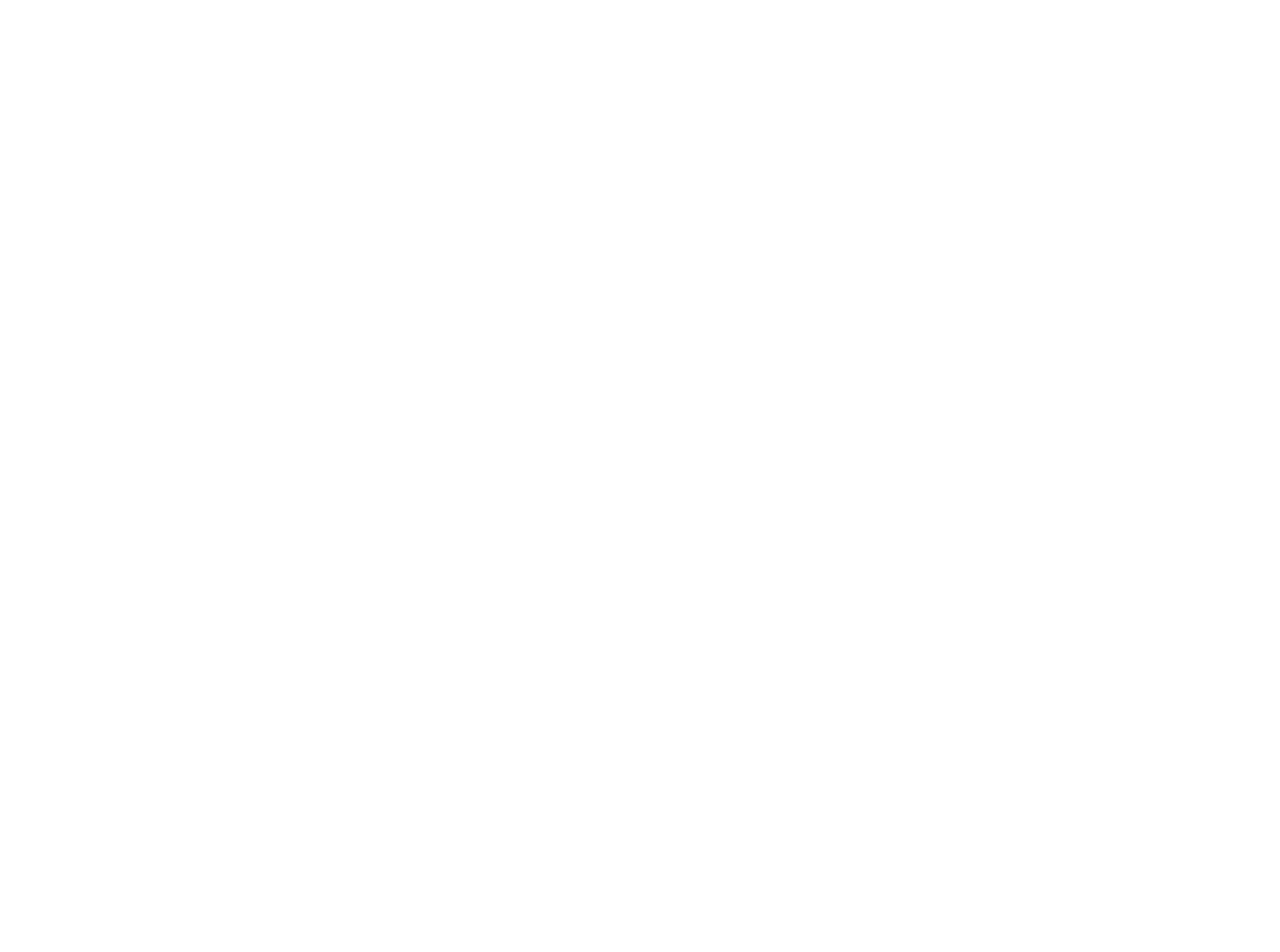
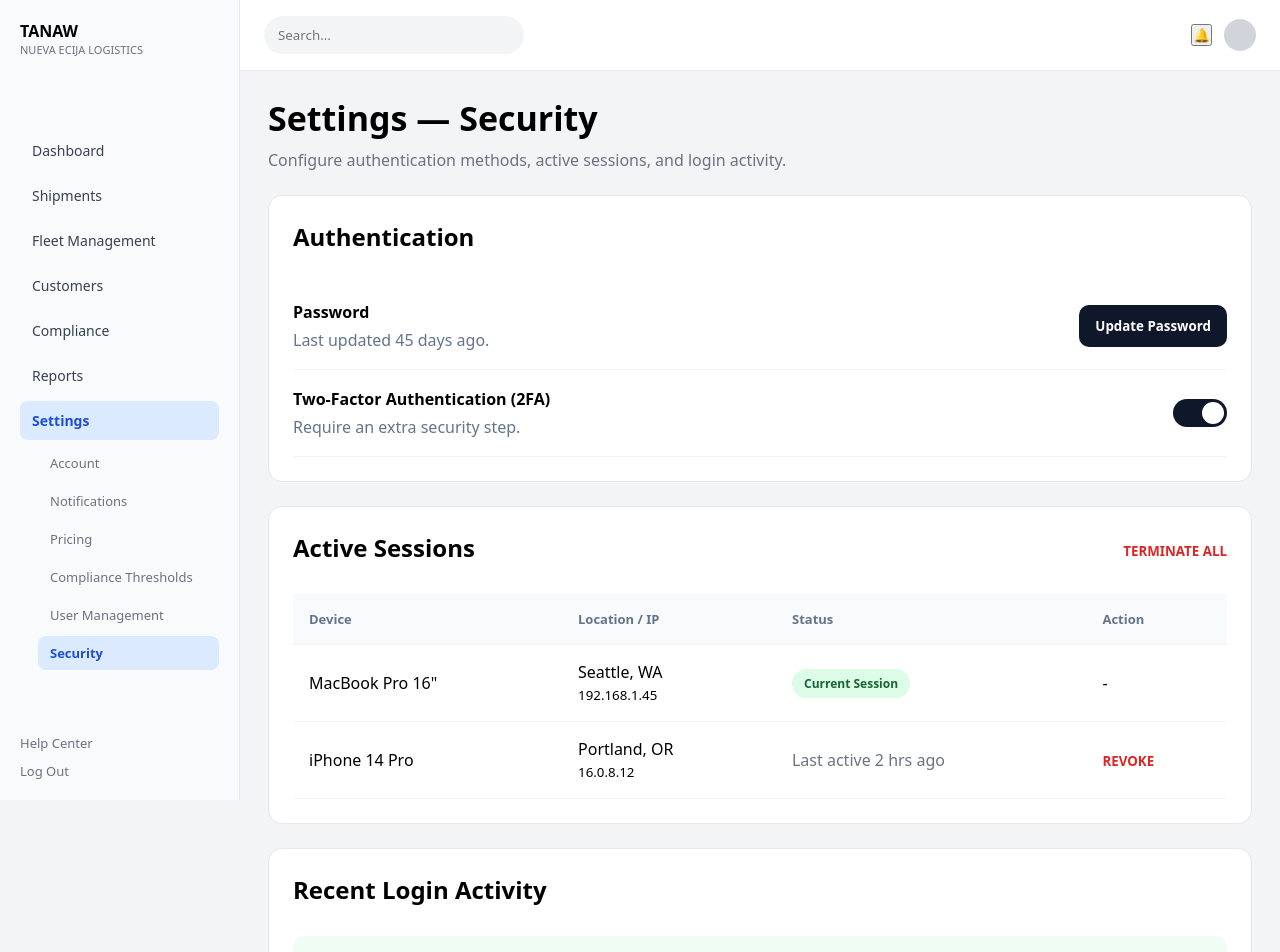
Before and after one commit to NavhiAngeles/mabutol-trucking-react, a React (Vite) app: page /Settings/security in a window 1280 px wide. Before the commit this address had no page. Shown: the top 952 px of the page. Before the commit the page ends 800 px from the top, so only its background shows below. Built offline with nearby package versions, Linux system fonts and the light colour scheme.

Commit message:
all settings done

```diff
--- /dev/null
+++ b/src/pages/Settings/Security/security.css
@@ -0,0 +1,212 @@
+
+
+/* =========================
+HEADER
+========================= */
+
+.page-header {
+  margin-bottom: 24px;
+}
+
+.page-header h2 {
+  font-size: 34px;
+  margin-bottom: 8px;
+}
+
+.page-header p {
+  color: #6B7280;
+}
+
+/* =========================
+CARDS
+========================= */
+
+.settings-card {
+  background: white;
+
+  border-radius: 14px;
+
+  border: 1px solid #E5E7EB;
+
+  padding: 24px;
+
+  margin-bottom: 24px;
+}
+
+.card-header {
+  margin-bottom: 24px;
+}
+
+.card-header h3 {
+  font-size: 24px;
+}
+
+/* =========================
+SECURITY ROW
+========================= */
+
+.security-row {
+  display: flex;
+  justify-content: space-between;
+  align-items: center;
+
+  padding: 18px 0;
+
+  border-bottom: 1px solid #F1F5F9;
+}
+
+.security-row p {
+  color: #64748B;
+  margin-top: 6px;
+}
+
+/* =========================
+BUTTONS
+========================= */
+
+.primary-btn {
+  padding: 12px 16px;
+
+  border: none;
+
+  border-radius: 10px;
+
+  background: #0F172A;
+
+  color: white;
+
+  cursor: pointer;
+
+  font-weight: 600;
+}
+
+.danger-btn,
+.revoke-btn {
+  border: none;
+
+  background: none;
+
+  color: #DC2626;
+
+  font-weight: 700;
+
+  cursor: pointer;
+}
+
+/* =========================
+TOGGLE
+========================= */
+
+.toggle {
+  width: 54px;
+  height: 28px;
+
+  border-radius: 20px;
+
+  background: #CBD5E1;
+
+  position: relative;
+}
+
+.toggle.active {
+  background: #0F172A;
+}
+
+.toggle-circle {
+  width: 22px;
+  height: 22px;
+
+  background: white;
+
+  border-radius: 50%;
+
+  position: absolute;
+
+  top: 3px;
+  left: 29px;
+}
+
+/* =========================
+TABLE
+========================= */
+
+.session-table {
+  width: 100%;
+
+  border-collapse: collapse;
+}
+
+.session-table th,
+.session-table td {
+  padding: 16px;
+
+  border-bottom: 1px solid #F1F5F9;
+
+  text-align: left;
+}
+
+.session-table th {
+  background: #F8FAFC;
+
+  color: #64748B;
+
+  font-size: 13px;
+}
+
+/* =========================
+STATUS
+========================= */
+
+.status.current {
+  display: inline-flex;
+
+  padding: 6px 12px;
+
+  background: #DCFCE7;
+
+  color: #166534;
+
+  border-radius: 20px;
+
+  font-size: 12px;
+
+  font-weight: 600;
+}
+
+.inactive {
+  color: #6B7280;
+}
+
+/* =========================
+ACTIVITY
+========================= */
+
+.activity-list {
+  display: flex;
+  flex-direction: column;
+
+  gap: 16px;
+}
+
+.activity-item {
+  display: flex;
+  justify-content: space-between;
+  align-items: center;
+
+  padding: 18px;
+
+  border-radius: 10px;
+}
+
+.activity-item.success {
+  background: #F0FDF4;
+}
+
+.activity-item.failed {
+  background: #FEF2F2;
+}
+
+.activity-item p {
+  color: #64748B;
+  margin-top: 4px;
+}
--- /dev/null
+++ b/src/pages/Settings/Security/security.jsx
@@ -0,0 +1,264 @@
+import { useNavigate } from "react-router-dom";
+import "./security.css";
+
+export default function Security() {
+  const navigate = useNavigate();
+
+  return (
+    <div className="dashboard">
+      {/* Sidebar */}
+      <aside className="sidebar">
+        <div className="sidebar-top">
+          <h2>TANAW</h2>
+          <p>NUEVA ECIJA LOGISTICS</p>
+        </div>
+
+        <nav className="menu">
+          <div
+            className="menu-item"
+            onClick={() => navigate("/dashboard")}
+          >
+            Dashboard
+          </div>
+          <div
+            className="menu-item"
+            onClick={() => navigate("/shipment")}
+          >
+            Shipments
+          </div>
+          <div
+            className="menu-item"
+            onClick={() => navigate("/fleet")}
+          >
+            Fleet Management
+          </div>
+          <div
+            className="menu-item"
+            onClick={() => navigate("/customer")}
+          >
+            Customers
+          </div>
+          <div
+            className="menu-item"
+            onClick={() => navigate("/compliance")}
+          >
+            Compliance
+          </div>
+          <div
+            className="menu-item"
+            onClick={() => navigate("/report/overview")}
+          >
+            Reports
+          </div>
+
+          {/* Settings */}
+          <div className="menu-group">
+            <div className="menu-item active">
+              Settings
+            </div>
+
+            <div className="submenu">
+              <div
+                className="submenu-item"
+                onClick={() => navigate("/settings/account")}
+              >
+                Account
+              </div>
+
+              <div
+                className="submenu-item"
+                onClick={() => navigate("/settings/notification")}
+              >
+                Notifications
+              </div>
+
+              <div
+                className="submenu-item"
+                onClick={() => navigate("/settings/pricing")}
+              >
+                Pricing
+              </div>
+
+              <div
+                className="submenu-item"
+                onClick={() => navigate("/settings/complianceThreshold")}
+              >
+                Compliance Thresholds
+              </div>
+
+              <div
+                className="submenu-item"
+                onClick={() => navigate("/settings/userManagement")}
+              >
+                User Management
+              </div>
+
+              <div
+                className="submenu-item active"
+                onClick={() => navigate("/settings/security")}
+              >
+                Security
+              </div>
+            </div>
+          </div>
+        </nav>
+
+        <div className="sidebar-bottom">
+          <span>Help Center</span>
+          <span>Log Out</span>
+        </div>
+      </aside>
+
+      {/* Main */}
+      <main className="main">
+        {/* Topbar */}
+        <header className="topbar">
+          <input
+            type="text"
+            placeholder="Search..."
+          />
+
+          <div className="topbar-right">
+            <button>🔔</button>
+            <div className="avatar"></div>
+          </div>
+        </header>
+
+        {/* Content */}
+        <section className="content">
+          {/* Header */}
+          <div className="page-header">
+            <div>
+              <h2>Settings — Security</h2>
+              <p>
+                Configure authentication methods,
+                active sessions, and login activity.
+              </p>
+            </div>
+          </div>
+
+          {/* Authentication */}
+          <div className="settings-card">
+            <div className="card-header">
+              <h3>Authentication</h3>
+            </div>
+
+            <div className="security-row">
+              <div>
+                <strong>Password</strong>
+                <p>Last updated 45 days ago.</p>
+              </div>
+              <button className="primary-btn">
+                Update Password
+              </button>
+            </div>
+
+            <div className="security-row">
+              <div>
+                <strong>
+                  Two-Factor Authentication (2FA)
+                </strong>
+                <p>
+                  Require an extra security step.
+                </p>
+              </div>
+              <div className="toggle active">
+                <div className="toggle-circle"></div>
+              </div>
+            </div>
+          </div>
+
+          {/* Sessions */}
+          <div className="settings-card">
+            <div className="card-header sessions-header">
+              <h3>Active Sessions</h3>
+              <button className="danger-btn">
+                TERMINATE ALL
+              </button>
+            </div>
+
+            <table className="session-table">
+              <thead>
+                <tr>
+                  <th>Device</th>
+                  <th>Location / IP</th>
+                  <th>Status</th>
+                  <th>Action</th>
+                </tr>
+              </thead>
+
+              <tbody>
+                <tr>
+                  <td>MacBook Pro 16"</td>
+                  <td>
+                    Seattle, WA
+                    <br />
+                    <small>192.168.1.45</small>
+                  </td>
+                  <td>
+                    <span className="status current">
+                      Current Session
+                    </span>
+                  </td>
+                  <td>-</td>
+                </tr>
+
+                <tr>
+                  <td>iPhone 14 Pro</td>
+                  <td>
+                    Portland, OR
+                    <br />
+                    <small>16.0.8.12</small>
+                  </td>
+                  <td>
+                    <span className="inactive">
+                      Last active 2 hrs ago
+                    </span>
+                  </td>
+                  <td>
+                    <button className="revoke-btn">
+                      REVOKE
+                    </button>
+                  </td>
+                </tr>
+              </tbody>
+            </table>
+          </div>
+
+          {/* Activity */}
+          <div className="settings-card">
+            <div className="card-header">
+              <h3>Recent Login Activity</h3>
+            </div>
+
+            <div className="activity-list">
+              <div className="activity-item success">
+                <div>
+                  <strong>
+                    Successful Login
+                  </strong>
+                  <p>
+                    IP: 192.168.1.45 • Seattle, WA
+                  </p>
+                </div>
+                <span>TODAY, 08:42 AM</span>
+              </div>
+
+              <div className="activity-item failed">
+                <div>
+                  <strong>
+                    Failed Login Attempt
+                  </strong>
+                  <p>
+                    IP: 45.22.80.44 • Unknown Location
+                  </p>
+                </div>
+                <span>YESTERDAY, 11:20 PM</span>
+              </div>
+            </div>
+          </div>
+        </section>
+      </main>
+    </div>
+  );
+}
--- a/src/router/AppRouter.jsx
+++ b/src/router/AppRouter.jsx
@@ -17,6 +17,7 @@ import Notifications from "../pages/Settings/Notification/notification";
 import Pricing from "../pages/Settings/Pricing/pricing";
 import ComplianceThresholds from "../pages/Settings/ComplianceThreshold/complianceThreshold";
 import UserManagement from "../pages/Settings/UserManagement/userManagement";
+import Security from "../pages/Settings/Security/security";
 
 function AppRouter() {
   return (
@@ -37,6 +38,7 @@ function AppRouter() {
         <Route path="/Settings/pricing" element={<Pricing />} />
         <Route path="/Settings/complianceThreshold" element={<ComplianceThresholds />} />
         <Route path="/Settings/userManagement" element={<UserManagement />} />
+        <Route path="/Settings/security" element={<Security />} />
       </Routes>
     </BrowserRouter>
   );
```
